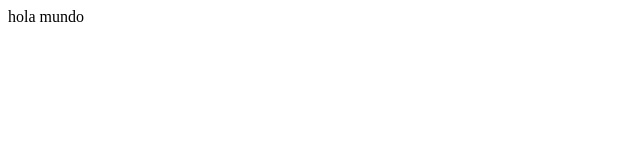
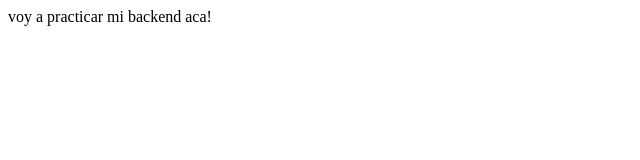
Before and after one commit to nicoquinteros23/hola-mundo, a plain HTML site: page index/index.html in a window 1280 px wide. Shown: the whole page, without its empty margins (0-640 px from the left). Drawn offline with Linux system fonts and the light colour scheme.

```diff
--- a/index/index.html
+++ b/index/index.html
@@ -7,6 +7,6 @@
     <title>Document</title>
 </head>
 <body>
-    hola mundo
+    voy a practicar mi backend aca!
 </body>
 </html>
```
